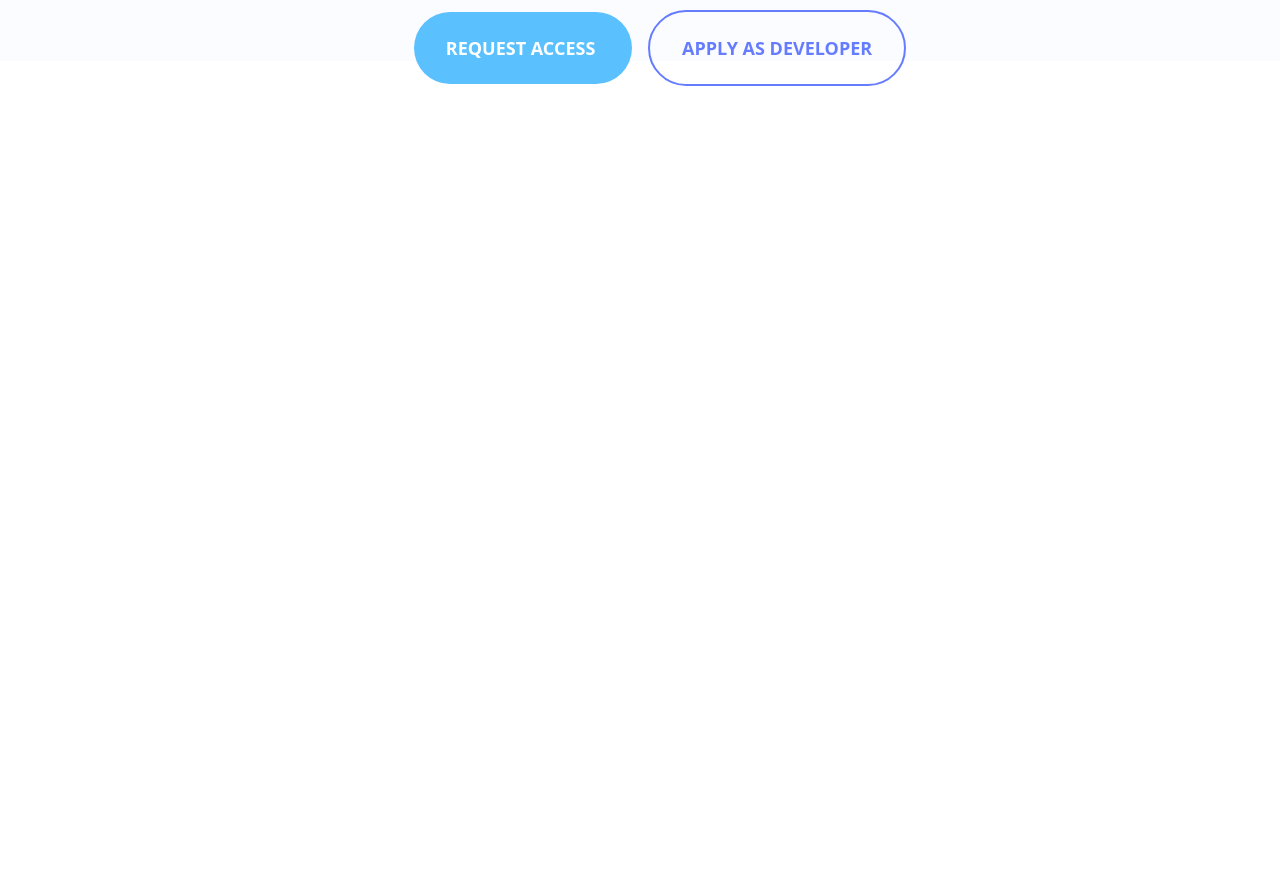
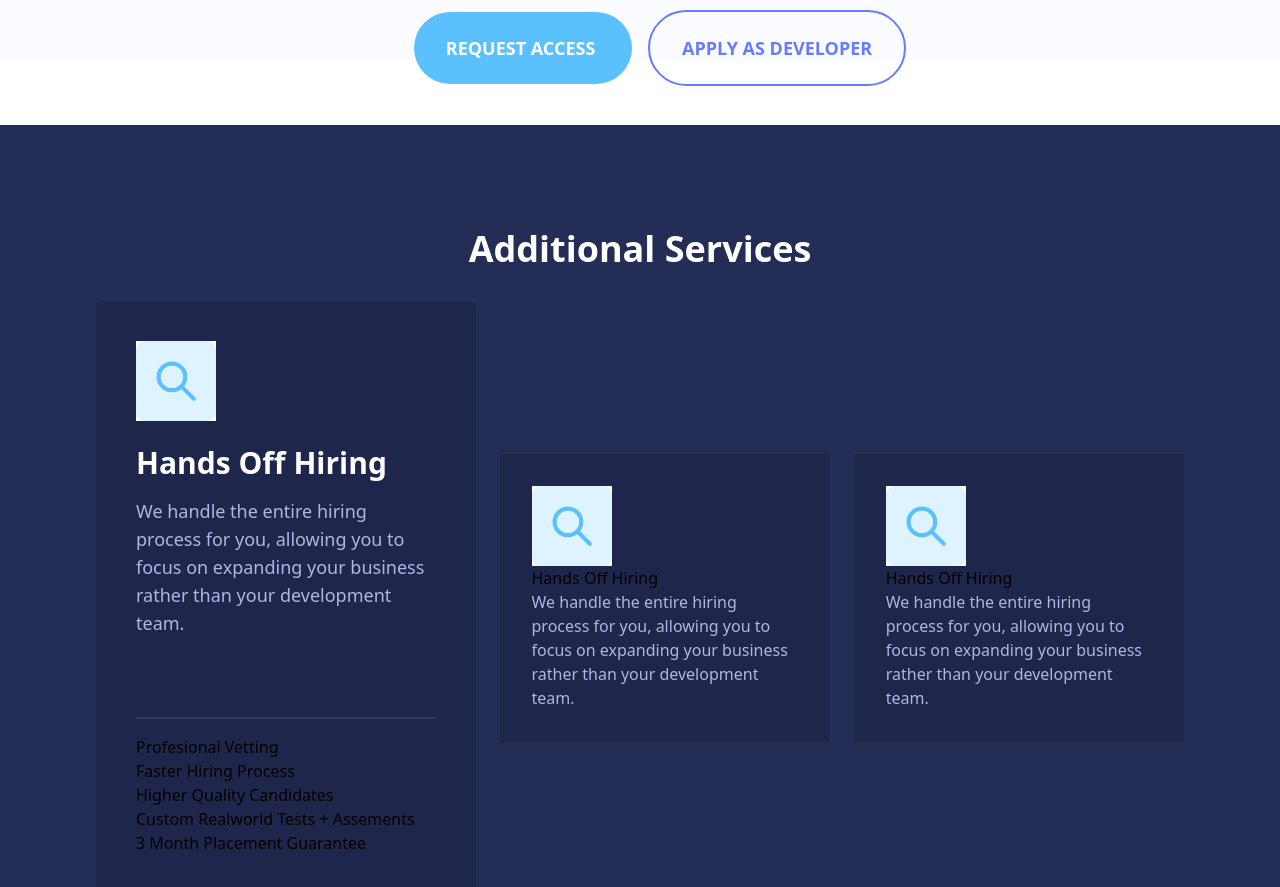
Before and after one commit to emmypuch/vue-school-app-conversion, a Vue app: page / in a window 1280 px wide. Shown: the part 2980-3867 px from the top of the page. Before the commit the page ends 3066 px from the top, so only its background shows below. Built offline with nearby package versions, Linux system fonts and the light colour scheme.

Commit message:
created a new component

```diff
--- a/src/components/Home.vue
+++ b/src/components/Home.vue
@@ -5,6 +5,7 @@
     <LogoCard />
     <DirectAccess />
     <DevSearch />
+    <Service />
   </div>
 </template>
 
@@ -14,6 +15,7 @@ import Talent from "./Talent.vue";
 import LogoCard from "./LogoCard.vue";
 import DirectAccess from "./DirectAccess.vue";
 import DevSearch from "./DevSearch.vue";
+import Service from "./Service.vue";
 
 export default {
   name: "Home",
@@ -23,6 +25,7 @@ export default {
     LogoCard,
     DirectAccess,
     DevSearch,
+    Service,
   },
 };
 </script>
--- /dev/null
+++ b/src/components/Service.vue
@@ -0,0 +1,73 @@
+<template>
+  <div class="service-wrapper pl-24 pr-24 pt-14 mt-16">
+    <h1 class="text-center text-4xl font-bold mt-12 text-white">{{ msg }}</h1>
+    <div class="service-card-wrapper flex justify-center items-center mt-8">
+      <div class="card p-10 rounded-md">
+        <img :src="Image" alt="" class="h-20" />
+        <h2 class="text-white text-3xl font-bold mt-6">Hands Off Hiring</h2>
+        <p class="mt-4 mb-6 text-lg">
+          We handle the entire hiring process for you, allowing you to focus on
+          expanding your business rather than your development team.
+        </p>
+        <div class="border mt-20"></div>
+        <ul class="mt-4">
+          <li>Profesional Vetting</li>
+          <li>Faster Hiring Process</li>
+          <li>Higher Quality Candidates</li>
+          <li>Custom Realworld Tests + Assements</li>
+          <li>3 Month Placement Guarantee</li>
+        </ul>
+      </div>
+
+      <div class="card p-8 ml-6">
+        <img :src="Image" alt="" class="h-20" />
+        <h2>Hands Off Hiring</h2>
+        <p>
+          We handle the entire hiring process for you, allowing you to focus on
+          expanding your business rather than your development team.
+        </p>
+      </div>
+
+      <div class="card p-8 ml-6">
+        <img :src="Image" alt="" class="h-20" />
+        <h2>Hands Off Hiring</h2>
+        <p>
+          We handle the entire hiring process for you, allowing you to focus on
+          expanding your business rather than your development team.
+        </p>
+      </div>
+    </div>
+  </div>
+</template>
+
+<script>
+const Image = require("../assets/images/search.png");
+export default {
+  data() {
+    return {
+      msg: "Additional Services",
+      Image,
+    };
+  },
+};
+</script>
+
+<style scoped>
+div.service-wrapper {
+  background-color: #242d55;
+}
+
+div.card {
+  background-color: #1f264b;
+}
+
+div.border {
+  border-color: rgb(53, 60, 92);
+  border-bottom-width: 1px;
+  height: 1px;
+}
+
+p {
+  color: #aeb6e3;
+}
+</style>
```
